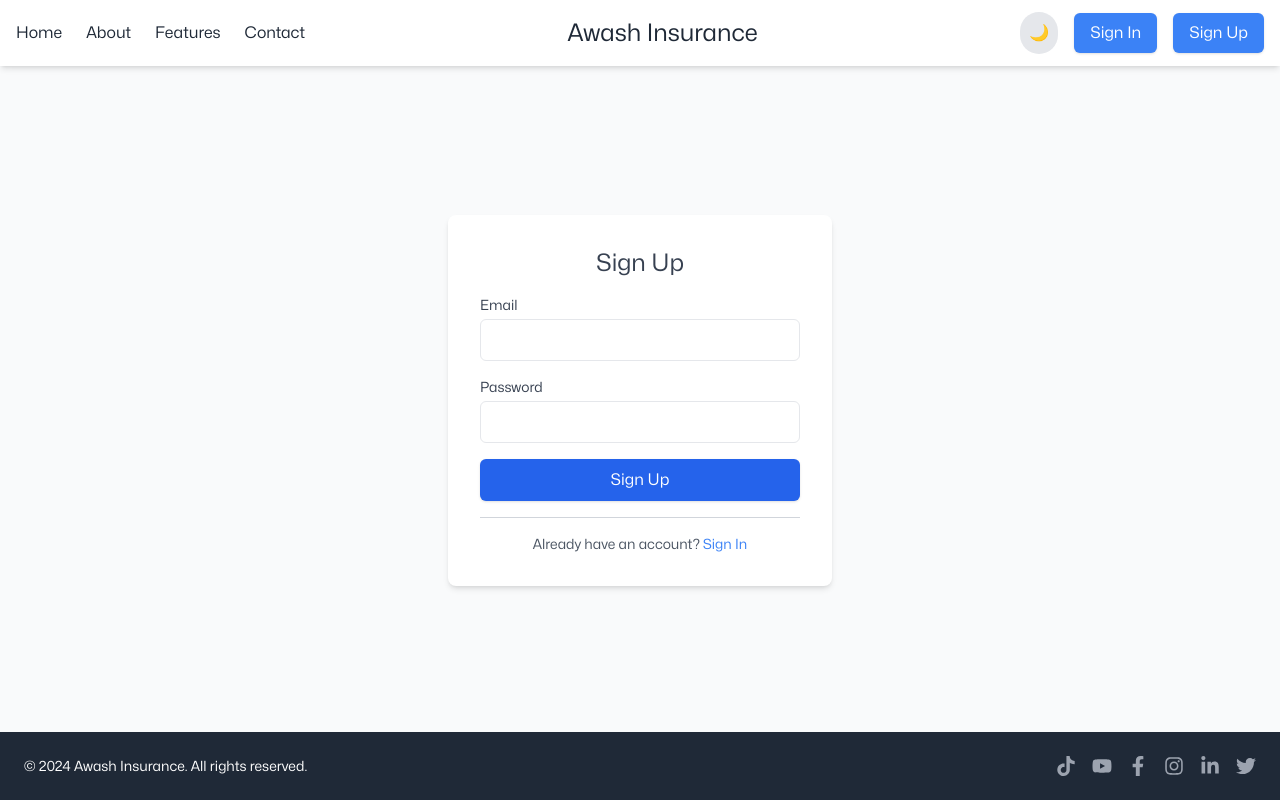
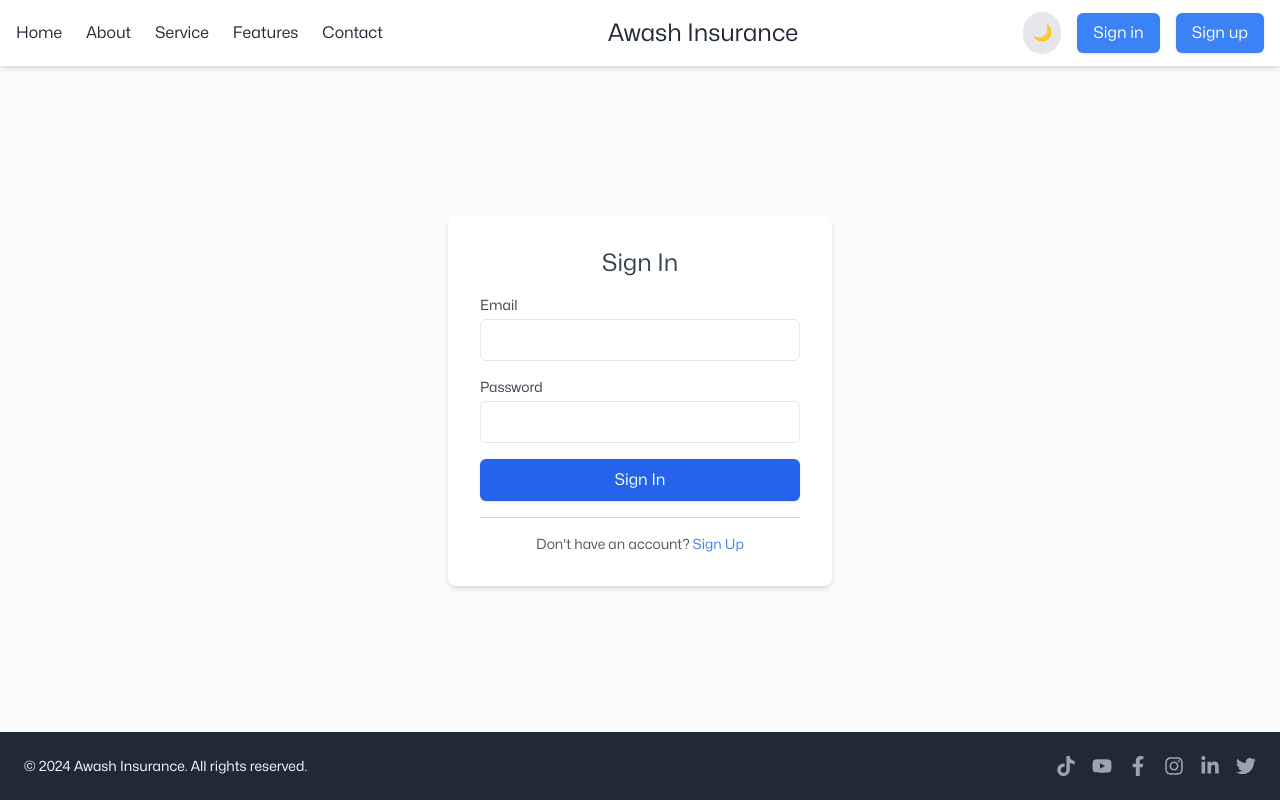
Before and after one commit to sannegash/AI_frontend, a React (Vite) app: page /signin in a window 1280 px wide. Built offline with nearby package versions, Linux system fonts and the light colour scheme.

Commit message:
finished signup and signin button navbar

```diff
--- a/package.json
+++ b/package.json
@@ -16,6 +16,7 @@
     "react-dom": "^18.3.1",
     "react-icons": "^5.4.0",
     "react-router-dom": "^7.0.2",
+    "react-scroll": "^1.9.0",
     "tailwindcss": "^3.4.16"
   },
   "devDependencies": {
--- a/src/components/Navbar.jsx
+++ b/src/components/Navbar.jsx
@@ -66,6 +66,11 @@ const Navbar = () => {
               About
             </Link>
           </li>
+           <li className="hover:text-blue-500 dark:hover:text-blue-300 cursor-pointer">
+            <Link to="/about" className="text-gray-800 dark:text-gray-200">
+               Service
+            </Link>
+          </li>
           <li className="hover:text-blue-500 dark:hover:text-blue-300 cursor-pointer">
             <Link to="/features" className="text-gray-800 dark:text-gray-200">
               Features
@@ -94,13 +99,13 @@ const Navbar = () => {
             to="/signin"
             className="px-4 py-2 bg-blue-500 text-white rounded-md shadow hover:bg-blue-600 transition"
           >
-            Sign In
+            Sign in
           </Link>
           <Link
             to="/signup"
             className="px-4 py-2 bg-blue-500 text-white rounded-md shadow hover:bg-blue-600 transition"
           >
-            Sign Up
+            Sign up
           </Link>
         </div>
       </div>
@@ -117,6 +122,11 @@ const Navbar = () => {
             <li className="hover:text-blue-500 dark:hover:text-blue-300 cursor-pointer">
               <Link to="/about" className="text-gray-800 dark:text-gray-200">
                 About
+              </Link>
+            </li>
+            <li className="hover:text-blue-500 dark:hover:text-blue-300 cursor-pointer">
+              <Link to="/about" className="text-gray-800 dark:text-gray-200">
+               Service
               </Link>
             </li>
             <li className="hover:text-blue-500 dark:hover:text-blue-300 cursor-pointer">
--- a/src/main.jsx
+++ b/src/main.jsx
@@ -5,6 +5,15 @@ import Home from './pages/Home.jsx';
 import App from './App.jsx';
 import SignIn from './pages/SignIn.jsx';
 
+if (
+  localStorage.getItem("theme") === "dark" ||
+  (!localStorage.getItem("theme") && window.matchMedia("(prefers-color-scheme: dark)").matches)
+) {
+  document.documentElement.classList.add("dark");
+} else {
+  document.documentElement.classList.remove("dark");
+}
+
 createRoot(document.getElementById('root')).render(
   <StrictMode>
     <App/>
--- a/src/pages/Home.jsx
+++ b/src/pages/Home.jsx
@@ -7,7 +7,7 @@ const Home = () => {
   return (
     <>
       {/* Main wrapper - spans entire page */}
-      <div className="w-screen flex flex-col min-h-screen bg-gray-100">
+      <div className="w-screen flex flex-col min-h-screen bg-gray-100 dark:text-gray-200">
         {/* Navbar */}
         <Navbar />
 
--- a/src/pages/SignIn.jsx
+++ b/src/pages/SignIn.jsx
@@ -4,7 +4,7 @@ import "../index.css";
 import Navbar from "../components/Navbar";
 import Footer from "../components/Footer";
 
-const SignUp = () => {
+const SignIn = () => {
   const [email, setEmail] = useState("");
   const [password, setPassword] = useState("");
   const [error, setError] = useState("");
@@ -26,7 +26,7 @@ const SignUp = () => {
     console.log("Email:", email);
     console.log("Password:", password);
 
-    alert("Signed up successfully!");
+    alert("Signed in successfully!");
   };
 
   return (
@@ -34,10 +34,10 @@ const SignUp = () => {
       {/* Navbar */}
       <Navbar />
 
-      {/* Main Content - Sign Up Form */}
+      {/* Main Content - Sign In Form */}
       <main className="flex-1 bg-gray-50 flex items-center justify-center">
         <div className="bg-white shadow-md rounded-lg p-8 w-96">
-          <h1 className="text-2xl font-bold text-center mb-4 text-gray-700">Sign Up</h1>
+          <h1 className="text-2xl font-bold text-center mb-4 text-gray-700">Sign In</h1>
           {error && (
             <div className="text-red-500 text-sm mb-2 text-center">
               {error}
@@ -78,7 +78,7 @@ const SignUp = () => {
               type="submit"
               className="w-full bg-blue-600 text-white px-4 py-2 rounded-md shadow hover:bg-blue-700 focus:outline-none transition"
             >
-              Sign Up
+              Sign In
             </button>
           </form>
 
@@ -87,7 +87,9 @@ const SignUp = () => {
 
           {/* Alternative Action */}
           <div className="text-sm text-center text-gray-600">
-            <p>Already have an account? <Link to="/signin" className="text-blue-500 hover:underline">Sign In</Link></p>
+            <p>
+              Don't have an account? <Link to="/signup" className="text-blue-500 hover:underline">Sign Up</Link>
+            </p>
           </div>
         </div>
       </main>
@@ -98,4 +100,4 @@ const SignUp = () => {
   );
 };
 
-export default SignUp;
+export default SignIn;
```
Also changed, not shown: 1 other file (tests, documents, lock files or other folders).
